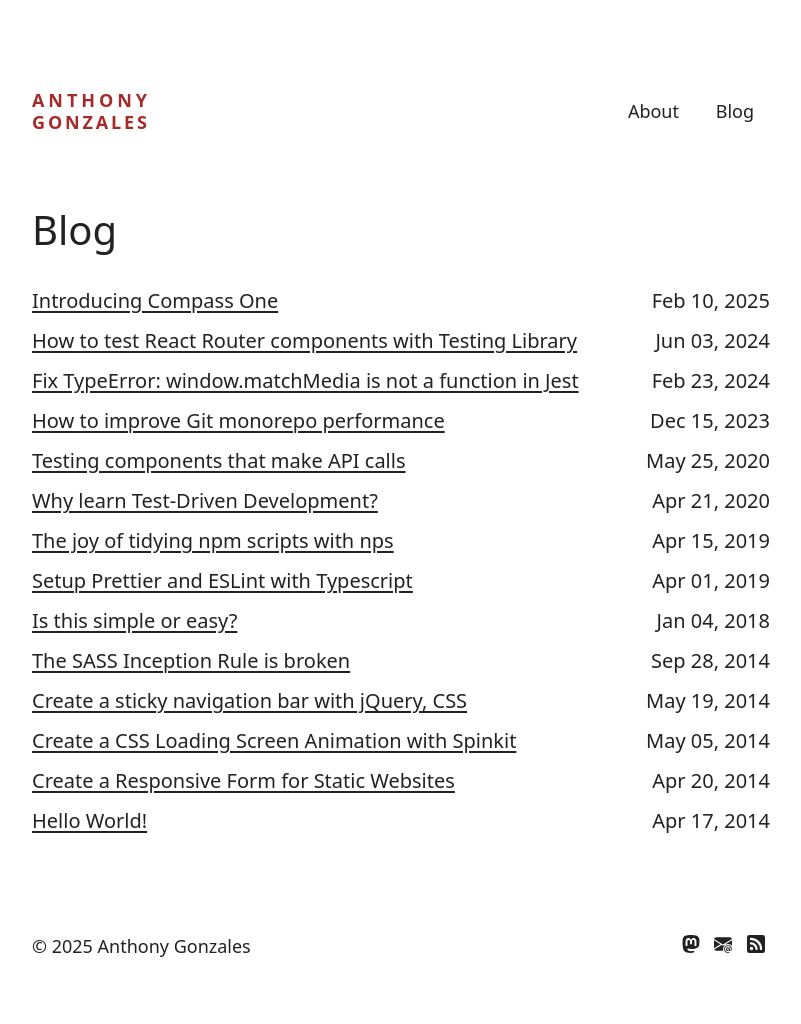
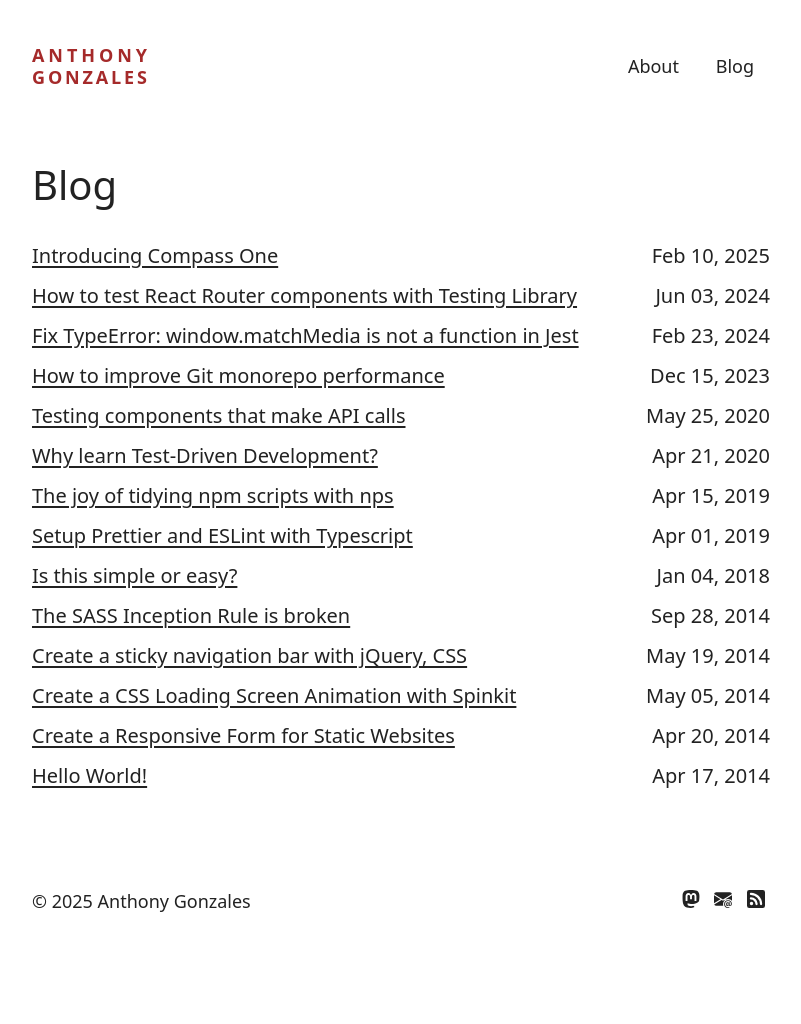
Before and after one commit to antgonzales/antgonzales.github.io, a Jekyll site: the page built from blog.html, in a window 1280 px wide. Shown: the whole page, without its empty margins (239-1040 px from the left). Built offline with Jekyll 4.4.1, drawn with Linux system fonts in a browser that asks for light colours; after the commit the page ends 979 px from its top, so only the background shows below that.

Commit message:
Remove unnecessary blog CSS style

```diff
--- a/_sass/_blog.scss
+++ b/_sass/_blog.scss
@@ -1,8 +1,4 @@
 // Blog styles
-
-.blog {
-  margin-top: 4.5rem;
-}
 
 .blog-post {
   margin-bottom: 4.5rem;
```
Also changed, not shown: assets/img/compass-one/compass-one-buyer-dashboard.webp, assets/img/compass-one/compass-one-debugger.webp, assets/img/compass-one/compass-one-seller-dashboard.webp, assets/img/compass-one/compass-one.webp, 1 other file.
